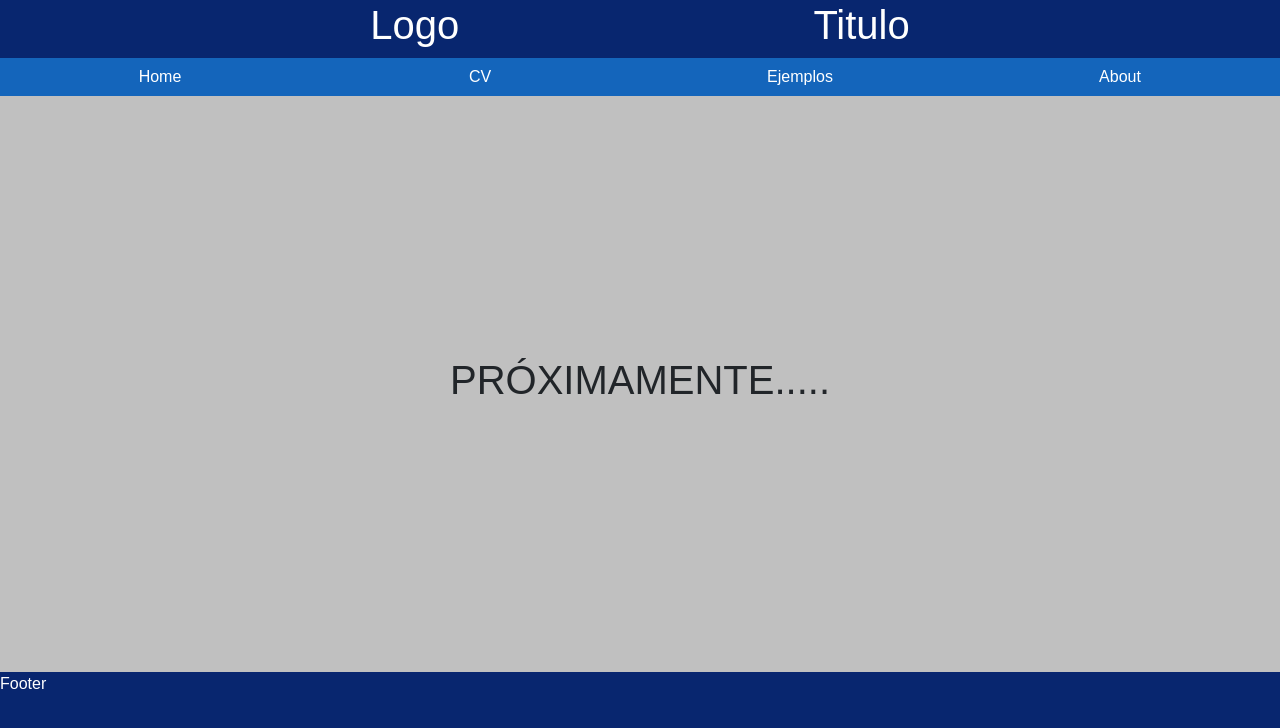
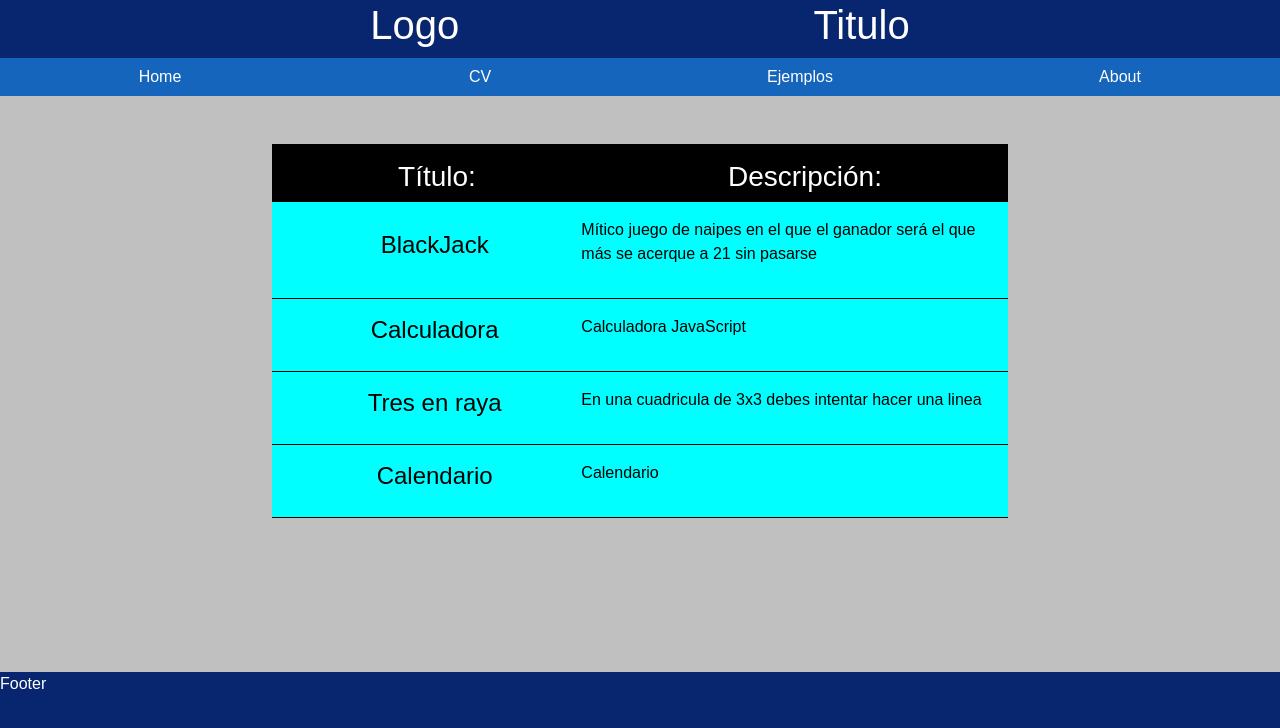
Before and after one commit to SimonKgs/portfolio, a React (Create React App) app: page /ejemplos in a window 1280 px wide. Shown: the top 728 px of the page. Built offline with nearby package versions, Linux system fonts and the light colour scheme.

Commit message:
Página ejemplos

```diff
--- /dev/null
+++ b/src/components/ExamplesComponents/ExampleCard.jsx
@@ -0,0 +1,13 @@
+import { Link } from "react-router-dom";
+
+export const ExampleCard = ({ example }) => {
+  const { description, name, route } = example;
+  return (
+    <Link to={route}>
+      <div className="Examples__Card">
+        <h4 className="Examples__Card__Name">{name}</h4>
+        <p className="Examples__Card__Description">{description}</p>
+      </div>
+    </Link>
+  );
+};
--- /dev/null
+++ b/src/components/ExamplesComponents/examplesObjects.js
@@ -0,0 +1,26 @@
+export const examplesObjects = [
+    {
+        id: 1,
+        route: '/ejemplos/blackjack',
+        name: 'BlackJack',
+        description: 'Mítico juego de naipes en el que el ganador será el que más se acerque a 21 sin pasarse',
+    },
+    {
+        id: 2,
+        route: '/ejemplos/calculadora',
+        name: 'Calculadora',
+        description: 'Calculadora JavaScript',
+    },
+    {
+        id: 3,
+        route: '/ejemplos/tresenraya',
+        name: 'Tres en raya',
+        description: 'En una cuadricula de 3x3 debes intentar hacer una linea',
+    },
+    {
+        id: 4,
+        route: '/ejemplos/calendario',
+        name: 'Calendario',
+        description: 'Calendario',
+    }
+];
--- a/src/pages/Examples.jsx
+++ b/src/pages/Examples.jsx
@@ -1,9 +1,18 @@
-import React from 'react'
+import { ExampleCard } from "../components/ExamplesComponents/ExampleCard";
+import { examplesObjects } from "../components/ExamplesComponents/examplesObjects";
 
 export const Examples = () => {
   return (
-    <div className='Examples Page'>
-      <h1>PRÓXIMAMENTE.....</h1>
+    <div className="Examples Page invisible-scrollbar">
+      <div className="Examples__Container">
+        <div className="Examples__Header">
+          <h3 className="Examples__Header__Title">Título:</h3>
+          <h3 className="Examples__Header__Title">Descripción:</h3>
+        </div>
+        {examplesObjects.map((example) => (
+          <ExampleCard key={example.id} example={example} />
+        ))}
+      </div>
     </div>
-  )
-}
+  );
+};
--- /dev/null
+++ b/src/pages/Examples/Calculadora.jsx
@@ -0,0 +1,7 @@
+import React from 'react'
+
+export const Calculadora = () => {
+  return (
+    <div className='Page'>Calculadora</div>
+  )
+}
--- /dev/null
+++ b/src/pages/Examples/Calendario.jsx
@@ -0,0 +1,7 @@
+import React from 'react'
+
+export const Calendario = () => {
+  return (
+    <div className='Page'>Calendario</div>
+  )
+}
--- /dev/null
+++ b/src/pages/Examples/TresRaya.jsx
@@ -0,0 +1,7 @@
+import React from 'react'
+
+export const TresRaya = () => {
+  return (
+    <div className='Page'>TresRaya</div>
+  )
+}
--- a/src/router/ExamplesRouter.jsx
+++ b/src/router/ExamplesRouter.jsx
@@ -1,6 +1,6 @@
 import { Navigate, Route, Routes } from "react-router-dom"
-import { Examples } from "../pages"
-import { BlackJack} from "../pages/ExamplesPages/BlackJack"
+import { Examples, BlackJack, Calculadora, TresRaya } from "../pages"
+import { Calendario } from "../pages/Examples/Calendario"
 
 export const ExamplesRouter = () => {
   return (
@@ -8,6 +8,9 @@ export const ExamplesRouter = () => {
         <Routes>
             <Route path="/" element={<Examples />}/>
             <Route path="/blackjack" element={<BlackJack />}/>
+            <Route path="/calculadora" element={<Calculadora />}/>
+            <Route path="/tresenraya" element={<TresRaya />}/>
+            <Route path="/calendario" element={<Calendario />}/>
             <Route path="/*" element={<Navigate to={"/ejemplos"} />} />
         </Routes>
 
--- a/src/scss/ExamplesPage/Examples.scss
+++ b/src/scss/ExamplesPage/Examples.scss
@@ -1,7 +1,48 @@
 .Examples {
-    background-color: $claridad !important;
+  background-color: $claridad !important;
+  display: flex;
+  flex-direction: column;
+  align-items: center;
+  padding-top: 2rem;
+  overflow-y: scroll;
+
+
+  &__Container {
+    width: 60vw;
     display: flex;
     flex-direction: column;
-    text-align: center;
     justify-content: center;
+    padding: 1rem;
+  }
+
+  &__Header {
+    background-color: black;
+    color: white;
+    display: flex;
+    justify-content: space-around;
+
+    &__Title{
+        padding-top: 1rem;
+    }
+  }
+
+  &__Card {
+    background-color: aqua;
+    padding: 1rem;
+    display: flex;
+    color: black;
+    border-bottom: 1px solid black;
+
+    &__Name {
+      width: 25vw;
+      align-self: center;
+      text-align: center;
+
+    }
+
+    &__Description{
+      align-self: center;
+      width: 35vw;
+    }
+  }
 }
```
Also changed, not shown: src/pages/index.js (+11 -4 lines), src/pages/Examples/BlackJack.jsx (renamed from src/pages/ExamplesPages/BlackJack.jsx).
